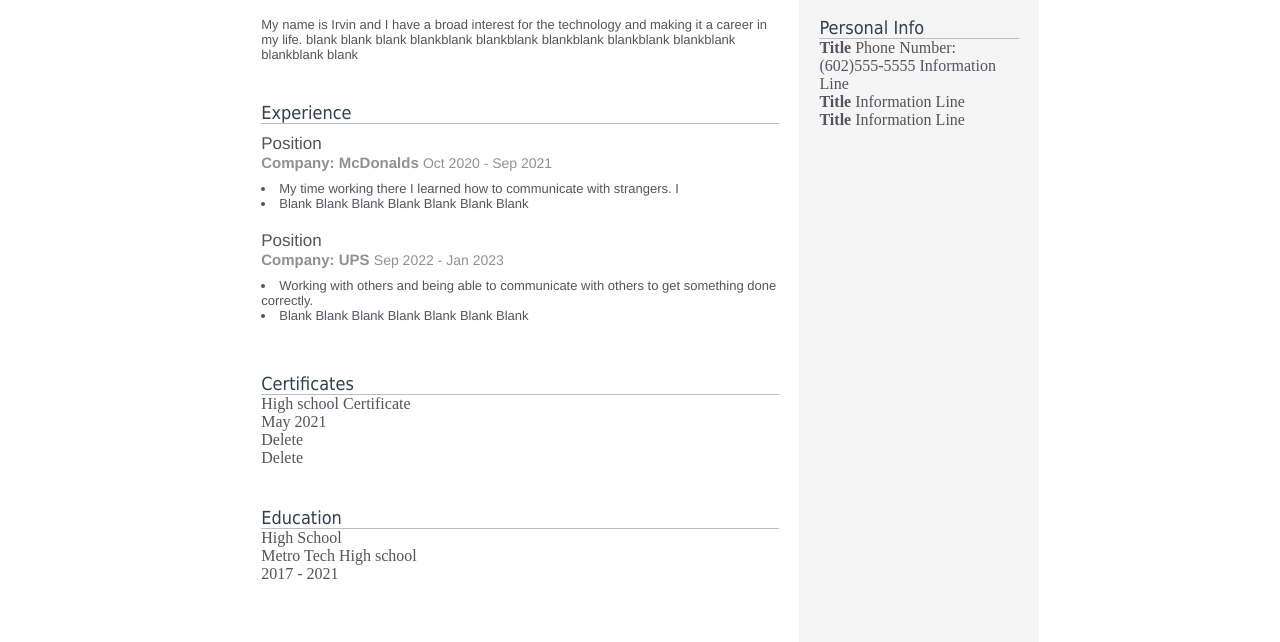
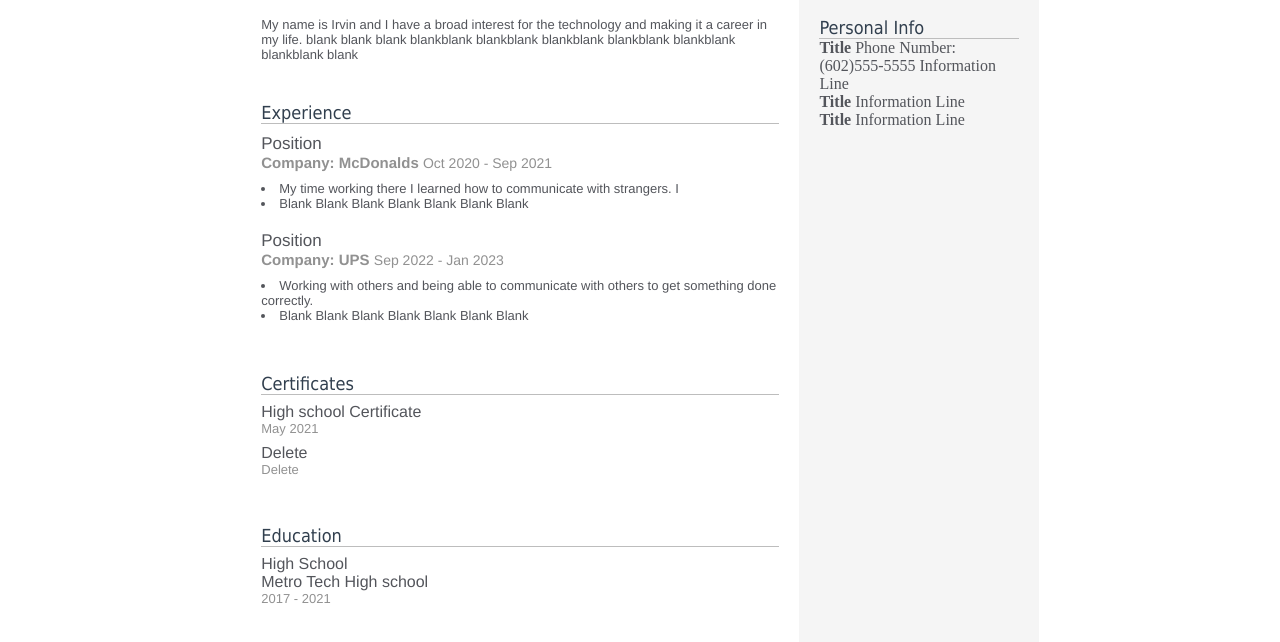
Before and after one commit to Rephec/resume, a plain HTML site: page index.html in a window 1280 px wide. Shown: the part 104-746 px from the top of the page. Drawn offline with Linux system fonts and the light colour scheme.

Commit message:
Update styles.css

```diff
--- a/styles.css
+++ b/styles.css
@@ -133,3 +133,20 @@ ul {
   list-style: disc;
   list-style-position: inside;
 }
+
+.certificate-card {
+  color: #53555b;
+  font-family: Helvetica, sans-serif;
+  margin: 8px 0;
+}
+
+.date {
+  color: #919191;
+  font-size: small;
+}
+
+.education-card {
+  color: #53555b;
+  font-family: Helvetica, sans-serif;
+  margin: 8px 0;
+}
```
